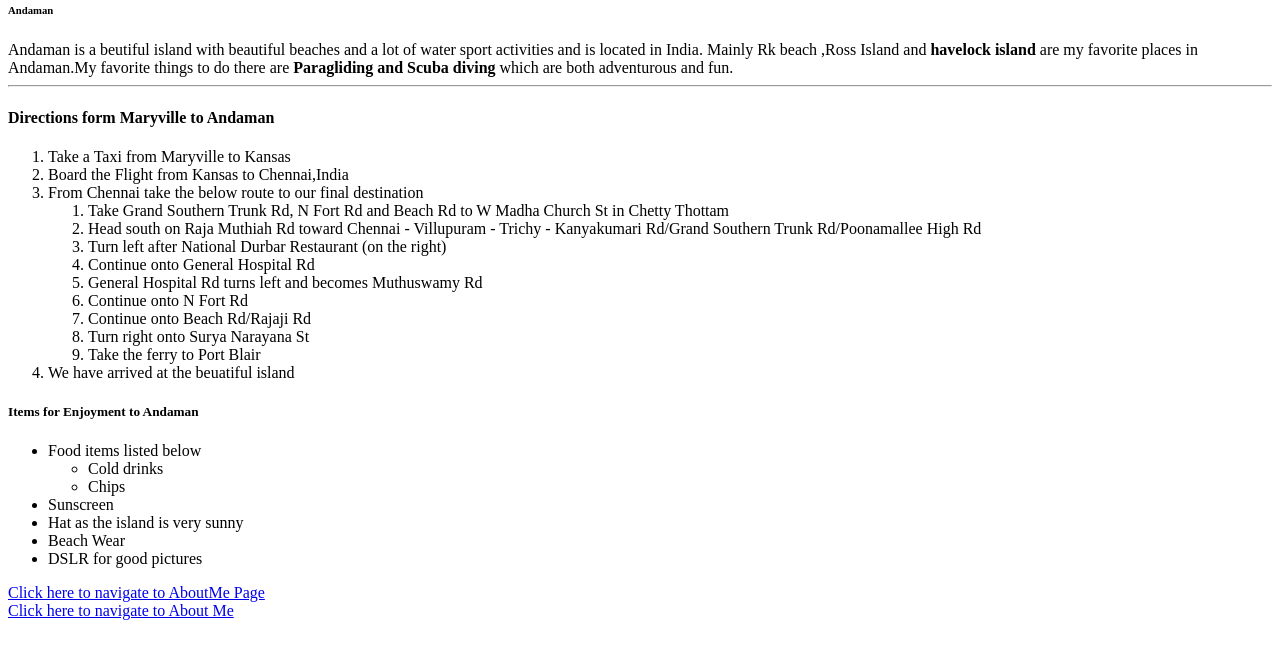
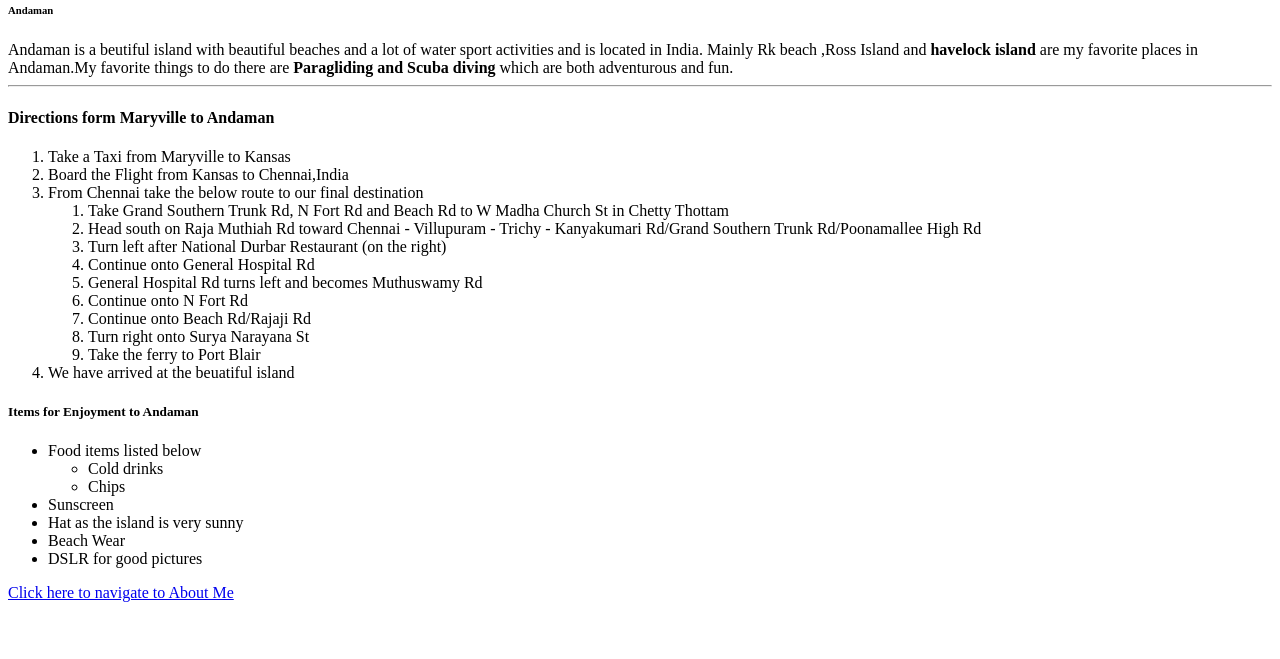
Before and after one commit to 44-563-WebApps-F21/webapps-f21-assignment-3-NagamaniYalla, a plain HTML site: page index.html in a window 1280 px wide. Shown: the part 79-738 px from the top of the page. Drawn offline with Linux system fonts and the light colour scheme.

Commit message:
Removing the extra link

```diff
--- a/index.html
+++ b/index.html
@@ -40,6 +40,5 @@
     <li>Beach Wear</li>
     <li>DSLR for good pictures</li>
 </ul>
-<a href=“C:\Users\S545424\Documents\GitHub\webapps-f21-assignment-3-NagamaniYalla”> Click here to navigate to AboutMe Page</a><br>
 <a href="aboutme.html">Click here to navigate to About Me </a>
 </html>
```
